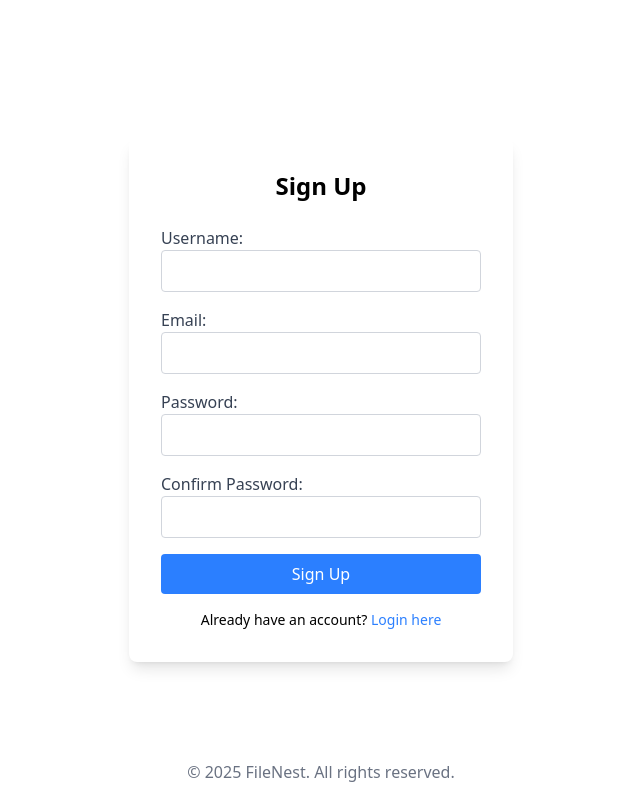
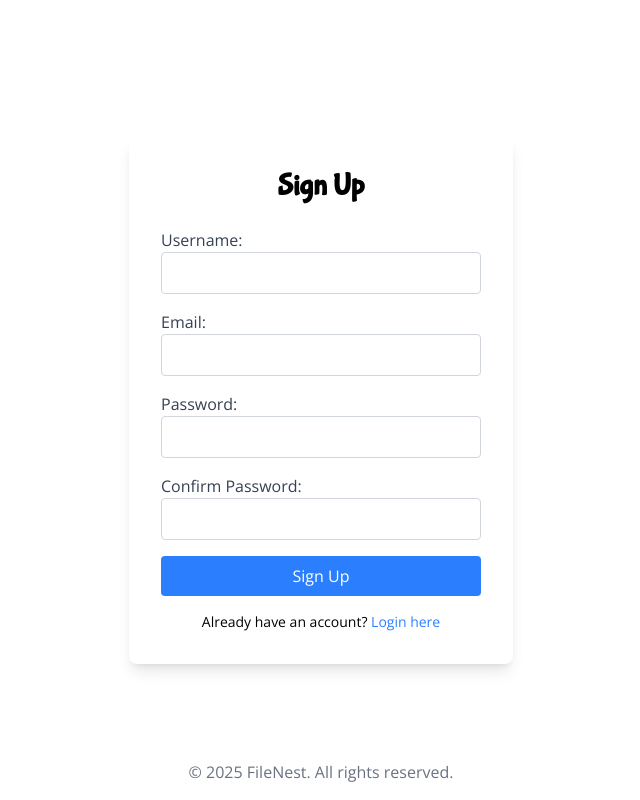
Before and after one commit to tonidevvn/FileNest, a Django app: page /signup/ in a window 1280 px wide. Shown: the whole page, without its empty margins (319-959 px from the left). Run offline with Django 5.2, Linux system fonts and the light colour scheme.

Commit message:
update css & font family

```diff
--- a/static/style.css
+++ b/static/style.css
@@ -1,4 +1,29 @@
-/* Image gallery stlyling */
+/* 1. Use a more-intuitive box-sizing model */
+*, *::before, *::after {
+  box-sizing: border-box;
+}
+
+body {
+  font-family: "Open Sans", sans-serif;
+  font-optical-sizing: auto;
+  -webkit-font-smoothing: antialiased;
+}
+
+label, input, button, textarea, select, p, a {
+  font-family: "Open Sans", sans-serif;
+  font-optical-sizing: auto;
+}
+
+p {
+  text-wrap: pretty;
+}
+
+h1, h2, h3, h4, h5, h6 {
+  font-family: "Bubblegum Sans", sans-serif;
+  text-wrap: balance;
+}
+
+/* Image gallery styling */
 .container__img {
   max-width: 900px;
   margin: 80px auto 0;
--- a/upload/templates/base.html
+++ b/upload/templates/base.html
@@ -8,6 +8,9 @@
           content="width=device-width, user-scalable=no, initial-scale=1.0, maximum-scale=1.0, minimum-scale=1.0">
     <title>FileNest - {% block title %}{% endblock %}</title>
     <link rel="icon" type="image/png" sizes="96x96" href={% static 'favicon.png' %}>
+    <link rel="preconnect" href="https://fonts.googleapis.com">
+    <link rel="preconnect" href="https://fonts.gstatic.com" crossorigin>
+    <link href="https://fonts.googleapis.com/css2?family=Bubblegum+Sans&family=Open+Sans:ital,wght@0,300..800;1,300..800&display=swap" rel="stylesheet">
     <link rel="stylesheet" type="text/css" href={% static 'style.css' %}>
     <link rel="stylesheet" type="text/css" href="https://cdn.jsdelivr.net/npm/toastify-js/src/toastify.min.css">
     <link rel="stylesheet" href="https://cdnjs.cloudflare.com/ajax/libs/font-awesome/4.7.0/css/font-awesome.min.css">
@@ -16,7 +19,7 @@
 <body class="bg-gray-100 relative min-h-screen">
     <nav class="bg-blue-500 p-4 shadow-lg">
         <div class="container mx-auto flex justify-between items-center">
-            <a href="/" class="text-white text-lg font-bold">FileNest</a>
+            <a href="/" class="text-white text-lg font-bold"><h1 class="text-3xl">FileNest</h1></a>
             <div>
                 <a href="{% url 'upload' %}" class="text-white px-4">Upload</a>
                 <a href="{% url 'storage' %}" class="text-white px-4">Storage</a>
--- a/upload/templates/base_blank.html
+++ b/upload/templates/base_blank.html
@@ -9,6 +9,8 @@
        <title>FileNest - {% block title %}{% endblock %}</title>
     <script src="https://unpkg.com/@tailwindcss/browser@4"></script>
     <link rel="icon" type="image/png" sizes="96x96" href={% static 'favicon.png' %}>
+    <link href="https://fonts.googleapis.com/css2?family=Bubblegum+Sans&family=Open+Sans:ital,wght@0,300..800;1,300..800&display=swap" rel="stylesheet">
+    <link rel="stylesheet" type="text/css" href={% static 'style.css' %}>
 
 </head>
 <body>
--- a/upload/templates/login.html
+++ b/upload/templates/login.html
@@ -5,7 +5,7 @@
 {% block content %}
 <div class="min-h-screen flex items-center justify-center">
     <div class="bg-white p-8 rounded-lg shadow-lg w-96">
-        <h2 class="text-2xl font-bold mb-6 text-center">Login</h2>
+        <h1 class="text-3xl font-bold mb-6 text-center">Login</h1>
         {% if error %}
             <p class="text-red-500 text-sm text-center">{{ error }}</p>
         {% endif %}
@@ -19,7 +19,7 @@
                 <label class="block text-gray-700">Password:</label>
                 <input type="password" name="password" required class="w-full p-2 border border-gray-300 rounded">
             </div>
-            <button type="submit" class="w-full bg-blue-500 text-white py-2 rounded hover:bg-blue-700">Login</button>
+            <button type="submit" class="w-full bg-blue-500 text-white py-2 cursor-pointer rounded hover:bg-blue-700">Login</button>
         </form>
         <p class="text-center text-sm mt-4">Don't have an account?
             <a href="{% url 'signup' %}" class="text-blue-500 hover:underline">Sign up here</a>
--- a/upload/templates/signup.html
+++ b/upload/templates/signup.html
@@ -5,7 +5,7 @@
 {% block content %}
 <div class="min-h-screen flex items-center justify-center">
     <div class="bg-white p-8 rounded-lg shadow-lg w-96">
-        <h2 class="text-2xl font-bold mb-6 text-center">Sign Up</h2>
+        <h1 class="text-3xl font-bold mb-6 text-center">Sign Up</h1>
         {% if error %}
             <p class="text-red-500 text-sm text-center">{{ error }}</p>
         {% endif %}
@@ -27,7 +27,7 @@
                 <label class="block text-gray-700">Confirm Password:</label>
                 <input type="password" name="password2" required class="w-full p-2 border border-gray-300 rounded">
             </div>
-            <button type="submit" class="w-full bg-blue-500 text-white py-2 rounded hover:bg-blue-700">Sign Up</button>
+            <button type="submit" class="w-full bg-blue-500 text-white py-2 cursor-pointer rounded hover:bg-blue-700">Sign Up</button>
         </form>
         <p class="text-center text-sm mt-4">Already have an account?
             <a href="{% url 'login' %}" class="text-blue-500 hover:underline">Login here</a>
--- a/upload/templates/storage.html
+++ b/upload/templates/storage.html
@@ -3,14 +3,14 @@
 {% block title %}Object Storage{% endblock %}
 
 {% block content %}
-<div class="min-h-115 mt-4 md:mt-8 flex items-center justify-center">
+<div class="min-h-115 my-4 md:mt-8 flex items-center justify-center">
     <div class="bg-white p-8 rounded-lg shadow-lg w-full max-w-max">
-        <h2 class="text-2xl font-bold mb-6 text-center">Object Storage</h2>
+        <h1 class="text-3xl font-bold mb-6 text-center">Object Storage</h1>
         <hr class="mb-4">
         {% csrf_token %}
         {% if uploads.count > 0 %}
         <h2 class="text-xl font-semibold mt-6">Your Uploaded Files</h2>
-        <table class="table-auto w-full mt-4 border-collapse border border-gray-300">
+        <table class="table-auto w-full my-4 border-collapse border border-gray-300">
             <thead>
                 <tr class="bg-gray-200">
                     <th class="border border-gray-300 px-4 py-2">No</th>
--- a/upload/templates/upload.html
+++ b/upload/templates/upload.html
@@ -5,7 +5,7 @@
 {% block content %}
 <div class="min-h-115 mt-4 md:mt-8 flex items-center justify-center">
     <div class="bg-white p-8 rounded-lg shadow-lg w-full min-w-2/3 max-w-max">
-        <h2 class="text-2xl font-bold mb-6 text-center">Upload Your File</h2>
+        <h2 class="text-3xl font-bold mb-6 text-center">Upload Your File</h2>
         <hr class="mb-4">
         <form action="{% url 'upload' %}" method="post" enctype="multipart/form-data" class="space-y-4">
             {% csrf_token %}
```
